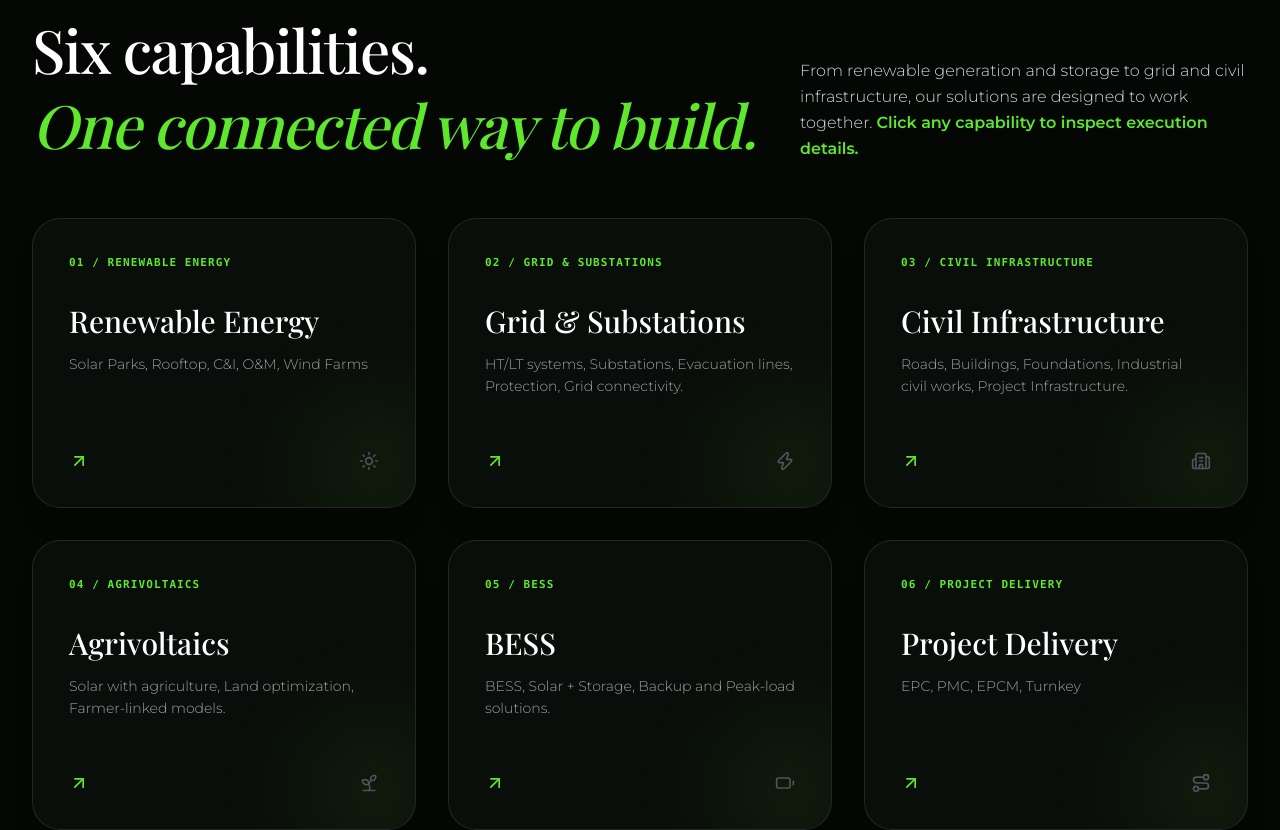
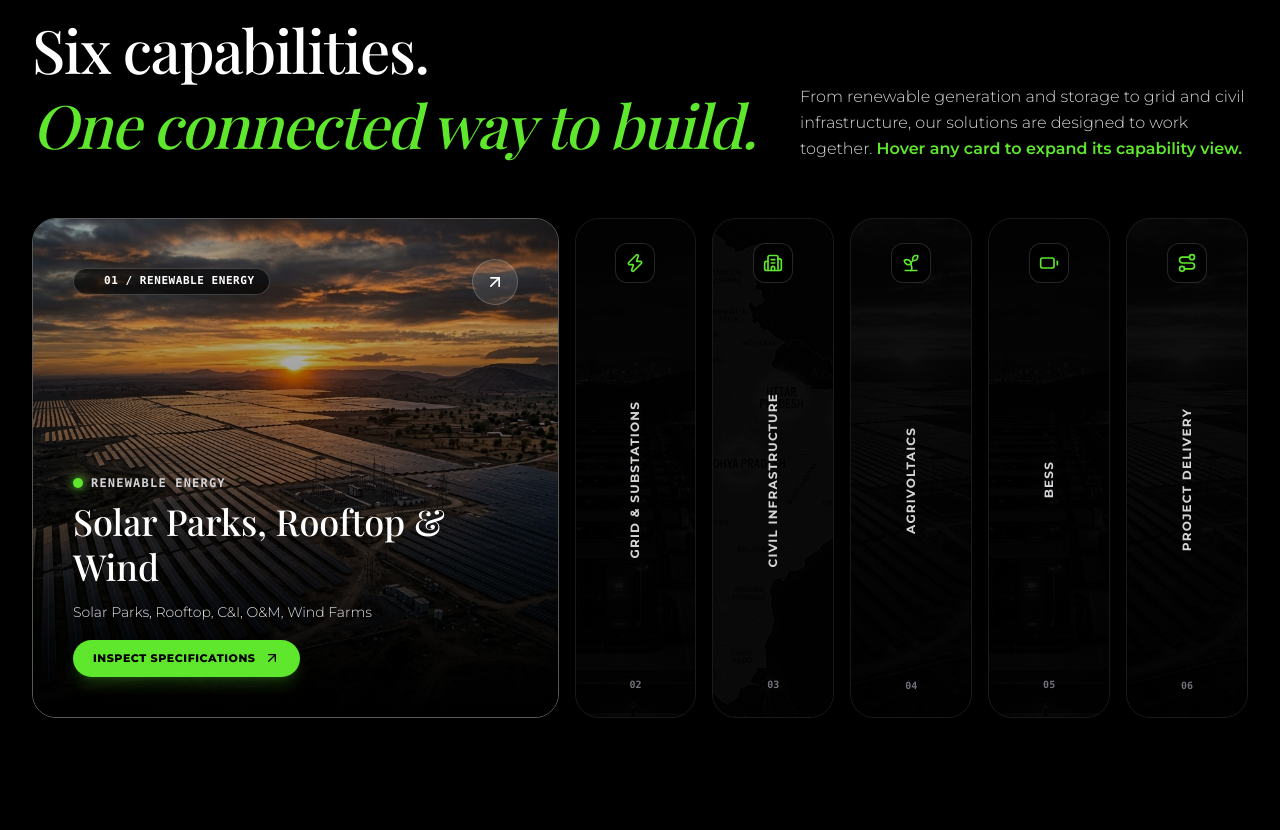
Before and after one commit to prolakshcell-it/Sarhat_Main_Website, a Next.js app: page / in a window 1280 px wide. Shown: the part 1327-2157 px from the top of the page. Built offline with nearby package versions, Linux system fonts and the light colour scheme.

Commit message:
feat: add logo asset and update navigation and footer with standardized rotating words

```diff
--- a/src/components/SolutionsGrid.tsx
+++ b/src/components/SolutionsGrid.tsx
@@ -3,16 +3,19 @@
 import { useState } from "react";
 import { motion, AnimatePresence } from "framer-motion";
 import { ArrowUpRight, Sun, Battery, Sprout, Zap, Route, Building2, X } from "lucide-react";
+import Image from "next/image";
 import ScrollReveal from "./ScrollReveal";
 
 export interface Capability {
   id: string;
   tag: string;
   title: string;
+  headline: string;
   description: string;
   fullDetails: string;
   specs: string[];
   icon: any;
+  image: string;
   accentColor: string;
 }
 
@@ -21,69 +24,82 @@ export const capabilities: Capability[] = [
     id: "renewable-energy",
     tag: "01 / RENEWABLE ENERGY",
     title: "Renewable Energy",
+    headline: "Solar Parks, Rooftop & Wind",
     description: "Solar Parks, Rooftop, C&I, O&M, Wind Farms",
     fullDetails: "Complete execution and engineering for solar parks, commercial & industrial rooftop installations, utility-scale wind farms, and long-term O&M management.",
     specs: ["Solar Parks", "Rooftop & C&I", "Comprehensive O&M", "Wind Farms"],
     icon: Sun,
+    image: "/images/hero-solar.jpg",
     accentColor: "#5EE72D",
   },
   {
     id: "grid-substations",
     tag: "02 / GRID & SUBSTATIONS",
     title: "Grid & Substations",
+    headline: "Substations & Connectivity",
     description: "HT/LT systems, Substations, Evacuation lines, Protection, Grid connectivity.",
     fullDetails: "High-voltage and low-voltage electrical systems, AIS/GIS substations, power evacuation line corridors, relay protection, and seamless DISCOM grid connectivity.",
     specs: ["HT/LT Systems", "Substations (GIS/AIS)", "Evacuation Lines", "Protection & SCADA", "Grid Connectivity"],
     icon: Zap,
+    image: "/images/bess-substation.jpg",
     accentColor: "#5EE72D",
   },
   {
     id: "civil-infrastructure",
     tag: "03 / CIVIL INFRASTRUCTURE",
     title: "Civil Infrastructure",
+    headline: "Industrial Civil & Works",
     description: "Roads, Buildings, Foundations, Industrial civil works, Project Infrastructure.",
     fullDetails: "Heavy-payload access roads, control room buildings, structural equipment foundations, industrial civil works, and comprehensive project site infrastructure.",
     specs: ["Access Roads", "Buildings & Control Rooms", "Equipment Foundations", "Industrial Civil Works", "Project Infrastructure"],
     icon: Building2,
+    image: "/images/india-map-tactical.jpg",
     accentColor: "#5EE72D",
   },
   {
     id: "agrivoltaics",
     tag: "04 / AGRIVOLTAICS",
     title: "Agrivoltaics",
+    headline: "Solar + Agriculture",
     description: "Solar with agriculture, Land optimization, Farmer-linked models.",
     fullDetails: "Dual-use land solutions integrating solar power generation with active farming, optimizing land revenue density and implementing farmer-linked PM-KUSUM models.",
     specs: ["Solar with Agriculture", "Land Optimization", "Farmer-Linked PM-KUSUM Models"],
     icon: Sprout,
+    image: "/images/hero-solar.jpg",
     accentColor: "#5EE72D",
   },
   {
     id: "bess",
     tag: "05 / BESS",
     title: "BESS",
+    headline: "Energy Storage Solutions",
     description: "BESS, Solar + Storage, Backup and Peak-load solutions.",
     fullDetails: "Utility-scale containerized Battery Energy Storage Systems (BESS), solar + storage integration, emergency backup power, and peak-load shaving.",
     specs: ["Containerized BESS", "Solar + Storage Hybrids", "Backup Power", "Peak-Load Shaving"],
     icon: Battery,
+    image: "/images/bess-substation.jpg",
     accentColor: "#5EE72D",
   },
   {
     id: "project-delivery",
     tag: "06 / PROJECT DELIVERY",
     title: "Project Delivery",
+    headline: "Turnkey EPC & PMC",
     description: "EPC, PMC, EPCM, Turnkey",
     fullDetails: "Full-scope turnkey EPC execution, Project Management Consultancy (PMC), EPCM contracting, and owner engineering services.",
     specs: ["Turnkey EPC", "PMC Consultancy", "EPCM Contracting", "Full Lifecycle Delivery"],
     icon: Route,
+    image: "/images/hero-solar.jpg",
     accentColor: "#5EE72D",
   },
 ];
 
 export default function SolutionsGrid() {
+  const [activeIndex, setActiveIndex] = useState(0);
   const [modalCapability, setModalCapability] = useState<Capability | null>(null);
 
   return (
-    <section id="solutions" className="py-24 sm:py-28 bg-[#050705] relative z-10 border-b border-white/10 select-none overflow-hidden font-sans-ui">
+    <section id="solutions" className="py-24 sm:py-28 bg-black relative z-10 border-b border-white/10 select-none overflow-hidden font-sans-ui">
       <div className="max-w-7xl mx-auto px-4 sm:px-6 lg:px-8">
 
         {/* Section Header */}
@@ -102,56 +118,139 @@ export default function SolutionsGrid() {
             <p className="text-zinc-300 font-light text-base max-w-md leading-relaxed">
               From renewable generation and storage to grid and civil infrastructure, our solutions are designed to work together.{" "}
               <span className="text-[#5EE72D] font-semibold">
-                Click any capability to inspect execution details.
+                Hover any card to expand its capability view.
               </span>
             </p>
           </div>
         </ScrollReveal>
 
         {/* ------------------------------------------------------------- */}
-        {/* 6 CAPABILITIES CARDS GRID (Exact UI matching reference images) */}
+        {/* EXPANDING HORIZONTAL IMAGE ACCORDION GALLERY */}
         {/* ------------------------------------------------------------- */}
         <ScrollReveal direction="up" distance={50} delay={0.15}>
-          <div className="grid grid-cols-1 md:grid-cols-2 lg:grid-cols-3 gap-6 sm:gap-8">
+          <div className="flex flex-col lg:flex-row gap-3 sm:gap-4 h-auto lg:h-[500px] w-full max-w-7xl mx-auto">
             {capabilities.map((item, index) => {
+              const isActive = index === activeIndex;
               const IconComp = item.icon;
+
               return (
+                <div
+                  key={item.id}
+                  onMouseEnter={() => setActiveIndex(index)}
+                  onClick={() => setActiveIndex(index)}
+                  className={`relative rounded-3xl overflow-hidden cursor-pointer transition-all duration-800 ease-[0.22,1,0.36,1] border ${
+                    isActive
+                      ? "lg:flex-[3.5] h-[400px] lg:h-full border-white/35 shadow-[0_0_50px_rgba(0,0,0,0.9)]"
+                      : "lg:flex-[0.8] h-[90px] lg:h-full border-white/10 hover:border-white/30 hover:bg-zinc-900/40"
+                  }`}
+                >
+                  {/* Cover Background Image */}
+                  <Image
+                    src={item.image}
+                    alt={item.title}
+                    fill
+                    className={`object-cover transition-all duration-1000 ease-[0.22,1,0.36,1] ${
+                      isActive ? "scale-100 opacity-85" : "scale-110 opacity-20 grayscale group-hover:grayscale-0"
+                    }`}
+                  />
+
+                  {/* Gradient Dark Overlays */}
+                  <div
+                    className={`absolute inset-0 transition-opacity duration-800 ${
+                      isActive
+                        ? "bg-gradient-to-t from-black via-black/40 to-transparent"
+                        : "bg-black/70 hover:bg-black/40"
+                    }`}
+                  ></div>
+
+                  {/* ACTIVE EXPANDED CARD CONTENT */}
+                  {isActive ? (
                     <motion.div
-                  key={item.id}
-                  initial={{ opacity: 0, y: 30 }}
-                  whileInView={{ opacity: 1, y: 0 }}
-                  viewport={{ once: true, amount: 0.2 }}
-                  transition={{ duration: 0.5, delay: index * 0.08 }}
-                  whileHover={{ y: -6, scale: 1.01 }}
-                  onClick={() => setModalCapability(item)}
-                  className="group relative rounded-[28px] bg-[#0A0E0A] border border-white/10 hover:border-[#5EE72D]/50 p-8 sm:p-9 flex flex-col justify-between min-h-[290px] cursor-pointer overflow-hidden transition-all duration-300 shadow-xl hover:shadow-2xl hover:shadow-[#5EE72D]/10"
+                      initial={{ opacity: 0, x: -20, filter: "blur(6px)" }}
+                      animate={{ opacity: 1, x: 0, filter: "blur(0px)" }}
+                      transition={{ duration: 0.5, ease: [0.22, 1, 0.36, 1], delay: 0.1 }}
+                      className="absolute inset-0 p-6 sm:p-10 flex flex-col justify-between z-20"
                     >
-                  {/* Subtle Radial Green Glow in Bottom Right on Hover */}
-                  <div className="absolute -bottom-12 -right-12 w-44 h-44 bg-[#5EE72D]/5 rounded-full blur-2xl group-hover:bg-[#5EE72D]/20 transition-all duration-500 pointer-events-none" />
+                      {/* Top Bar inside Active Card */}
+                      <div className="flex items-center justify-between">
+                        <span className="px-3.5 py-1 bg-black/60 border border-white/20 text-white font-mono text-[10px] sm:text-[11px] font-bold rounded-full backdrop-blur-md uppercase tracking-wider flex items-center gap-2">
+                          <span
+                            className="w-2 h-2 rounded-full animate-ping bg-[#5EE72D]"
+                          ></span>
+                          {item.tag}
+                        </span>
 
-                  <div>
-                    {/* Top Tag */}
-                    <div className="text-[11px] font-mono tracking-widest text-[#5EE72D] uppercase mb-8 font-semibold">
-                      {item.tag}
+                        <button
+                          onClick={(e) => {
+                            e.stopPropagation();
+                            setModalCapability(item);
+                          }}
+                          className="p-3 rounded-full bg-white/10 hover:bg-[#5EE72D] text-white hover:text-black border border-white/20 transition-colors backdrop-blur-md group"
+                          aria-label="View Full Details"
+                        >
+                          <ArrowUpRight className="w-5 h-5 group-hover:translate-x-0.5 group-hover:-translate-y-0.5 transition-transform" />
+                        </button>
                       </div>
 
-                    {/* Title */}
-                    <h3 className="text-2xl sm:text-3xl font-serif-display font-medium text-white mb-3 group-hover:text-[#5EE72D] transition-colors leading-tight">
+                      {/* Bottom Info inside Active Card */}
+                      <div className="max-w-xl">
+                        {/* Dot indicator matching reference images */}
+                        <div className="flex items-center gap-2 mb-2">
+                          <span
+                            className="w-2.5 h-2.5 rounded-full bg-[#5EE72D] shadow-[0_0_10px_#5EE72D]"
+                          ></span>
+                          <span className="text-xs font-mono font-semibold text-zinc-300 uppercase tracking-widest">
                             {item.title}
+                          </span>
+                        </div>
+
+                        <h3 className="text-2xl sm:text-4xl font-serif-display font-medium text-white mb-3 leading-tight drop-shadow-md">
+                          {item.headline}
                         </h3>
 
-                    {/* Description */}
-                    <p className="text-xs sm:text-sm text-zinc-400 font-light leading-relaxed">
+                        <p className="text-xs sm:text-sm text-zinc-200 font-light leading-relaxed mb-4 max-w-lg drop-shadow-sm">
                           {item.description}
                         </p>
+
+                        <div className="flex items-center gap-3">
+                          <button
+                            onClick={(e) => {
+                              e.stopPropagation();
+                              setModalCapability(item);
+                            }}
+                            className="bg-[#5EE72D] hover:bg-[#4ed423] text-black font-extrabold text-[11px] uppercase tracking-wider px-5 py-2.5 rounded-full transition-all shadow-lg shadow-[#5EE72D]/20 flex items-center gap-2"
+                          >
+                            <span>INSPECT SPECIFICATIONS</span>
+                            <ArrowUpRight className="w-4 h-4 text-black" />
+                          </button>
+                        </div>
+                      </div>
+                    </motion.div>
+                  ) : (
+                    /* COLLAPSED CARD STRIP VIEW */
+                    <div className="absolute inset-0 p-4 sm:p-6 flex lg:flex-col items-center justify-between z-20">
+                      {/* Top Icon */}
+                      <div className="w-10 h-10 rounded-xl bg-black/60 border border-white/15 flex items-center justify-center text-[#5EE72D] backdrop-blur-md">
+                        <IconComp className="w-5 h-5 text-[#5EE72D]" />
                       </div>
 
-                  {/* Bottom Bar with Arrow & Icon */}
-                  <div className="pt-8 flex items-center justify-between z-10 relative">
-                    <ArrowUpRight className="w-5 h-5 text-[#5EE72D] group-hover:translate-x-1 group-hover:-translate-y-1 transition-transform" />
-                    <IconComp className="w-5 h-5 text-zinc-600 group-hover:text-[#5EE72D] transition-colors" />
+                      {/* Rotated Vertical Title for Desktop Accordion Strip */}
+                      <div className="hidden lg:block [writing-mode:vertical-lr] rotate-180 text-xs font-bold text-zinc-300 uppercase tracking-widest whitespace-nowrap">
+                        {item.title}
                       </div>
-                </motion.div>
+
+                      {/* Horizontal Title for Mobile Accordion Strip */}
+                      <div className="lg:hidden text-xs font-bold text-zinc-200 uppercase tracking-wider">
+                        {item.title}
+                      </div>
+
+                      {/* Bottom Number */}
+                      <span className="text-[10px] font-mono font-bold text-zinc-500">
+                        0{index + 1}
+                      </span>
+                    </div>
+                  )}
+                </div>
               );
             })}
           </div>
@@ -174,7 +273,7 @@ export default function SolutionsGrid() {
               animate={{ scale: 1, opacity: 1, y: 0 }}
               exit={{ scale: 0.9, opacity: 0, y: 30 }}
               onClick={(e) => e.stopPropagation()}
-              className="bg-[#0D110D] border border-white/20 rounded-3xl p-8 sm:p-10 max-w-2xl w-full relative shadow-2xl overflow-hidden"
+              className="bg-[#0D0D0D] border border-white/20 rounded-3xl p-8 sm:p-10 max-w-2xl w-full relative shadow-2xl overflow-hidden"
             >
               <div className="absolute top-0 right-0 w-48 h-48 bg-[#5EE72D]/15 rounded-full blur-3xl pointer-events-none"></div>
 
@@ -198,7 +297,7 @@ export default function SolutionsGrid() {
 
               <div className="border-t border-white/10 pt-6">
                 <h4 className="text-xs font-semibold text-zinc-400 uppercase tracking-widest mb-4">
-                  CORE DELIVERABLES & SERVICES
+                  CORE SPECIFICATIONS & CAPABILITIES
                 </h4>
                 <div className="flex flex-wrap gap-2">
                   {modalCapability.specs.map((spec) => (
```
Lines whose indentation alone changed are shown as unchanged.
